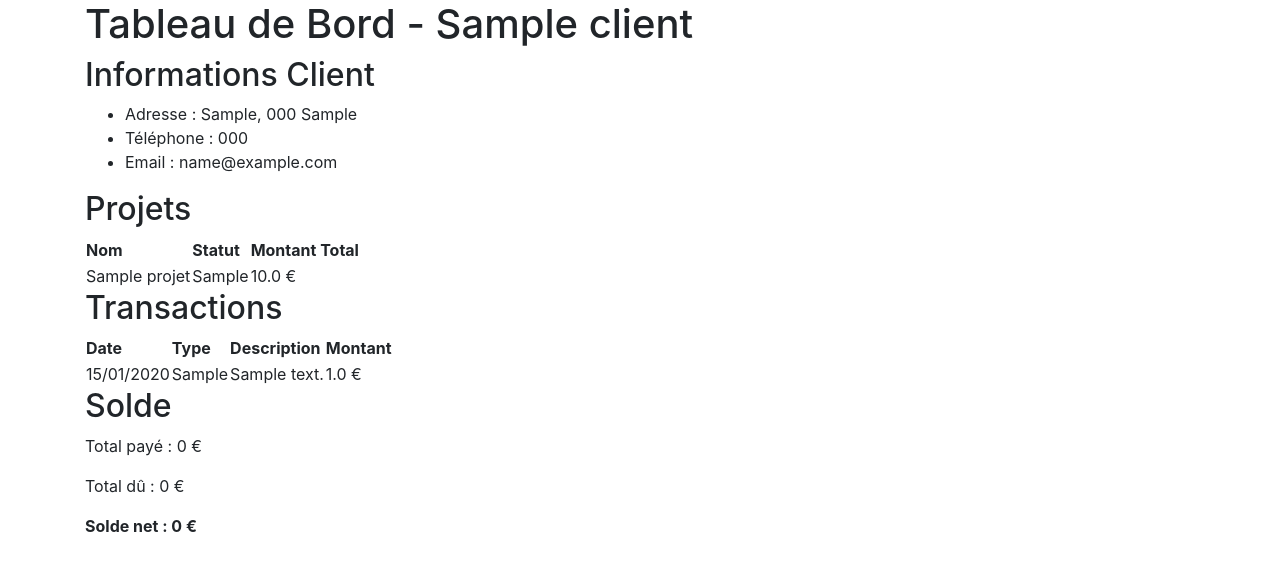
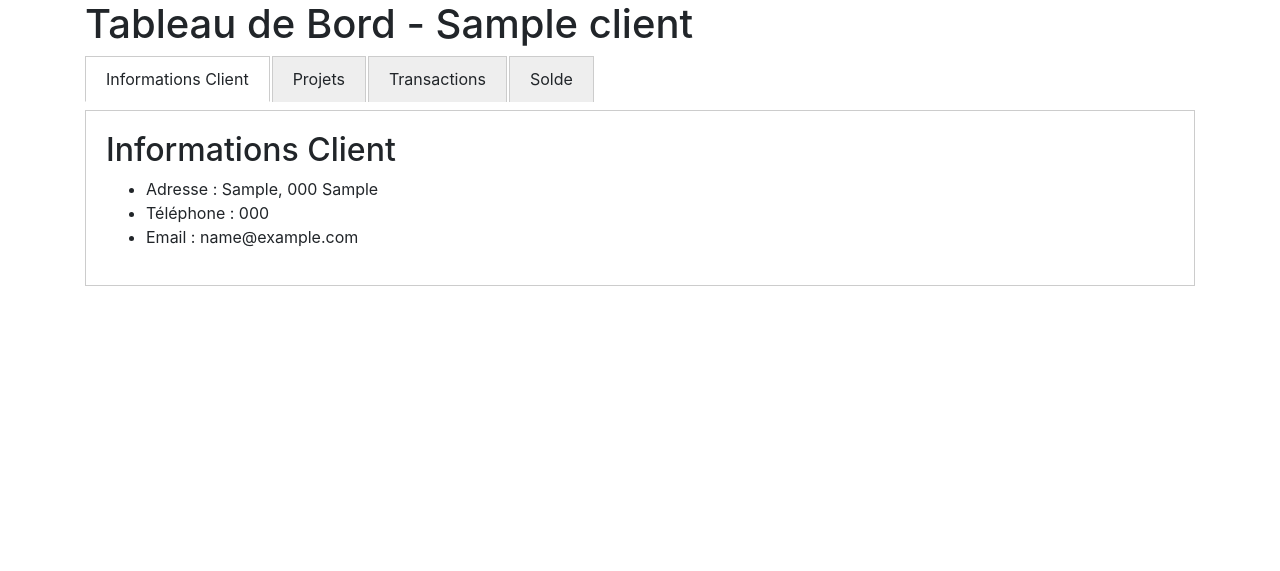
Before and after one commit to Iconoklaste/mon_compta_app, a Flask app: page /clients/1 in a window 1280 px wide. Shown: the part 56-627 px from the top of the page. Run offline with Flask 3, Linux system fonts and the light colour scheme; the visitor is signed in with stand-in values (Sample User, id 1); tables that the repository leaves empty hold one stand-in row (values such as "Sample post"); parts of the project's set-up code (start-up, migrations or seed data) failed here and were passed over; some libraries are stand-ins or nearby versions.

Commit message:
maj dashbord client en onglet

```diff
--- a/templates/client_dashboard.html
+++ b/templates/client_dashboard.html
@@ -3,41 +3,54 @@
 {% block content %}
 <h1>Tableau de Bord - {{ client.nom }}</h1>
 
+<div class="tabs">
+    <input type="radio" name="tabs" id="tab1" checked="checked">
+    <label for="tab1">Informations Client</label>
+    <div class="tab">
         <h2>Informations Client</h2>
         <ul>
             <li>Adresse : {{ client.adresse }}, {{ client.code_postal }} {{ client.ville }}</li>
             <li>Téléphone : {{ client.telephone }}</li>
             <li>Email : {{ client.mail }}</li>
         </ul>
+    </div>
 
+    <input type="radio" name="tabs" id="tab2">
+    <label for="tab2">Projets</label>
+    <div class="tab">
         <h2>Projets</h2>
-<table>
+        <table class="full-width-table">
             <thead>
                 <tr>
                     <th>Nom</th>
                     <th>Statut</th>
-            <th>Montant Total</th>
+                    <th class="right-align">Montant Total</th>
                 </tr>
             </thead>
             <tbody>
                 {% for projet in projets %}
-        <tr>
+                <tr class="clickable-row" onclick="window.location=&quot;{{ url_for('projets.projet_detail', projet_id=projet.id) }}&quot;">
                     <td>{{ projet.nom }}</td>
                     <td>{{ projet.statut }}</td>
-            <td>{{ projet.get_total() }} €</td>
+                    <td class="right-align">{{ projet.get_total() }} €</td>
                 </tr>
                 {% endfor %}
             </tbody>
         </table>
+    </div>
 
+    <input type="radio" name="tabs" id="tab3">
+    <label for="tab3">Transactions</label>
+    <div class="tab">
         <h2>Transactions</h2>
-<table>
+        <table class="full-width-table">
             <thead>
                 <tr>
                     <th>Date</th>
                     <th>Type</th>
                     <th>Description</th>
-            <th>Montant</th>
+                    <th>Projet</th>
+                    <th class="right-align">Montant</th>
                 </tr>
             </thead>
             <tbody>
@@ -46,15 +59,95 @@
                     <td>{{ transaction.date.strftime('%d/%m/%Y') }}</td>
                     <td>{{ transaction.type }}</td>
                     <td>{{ transaction.description }}</td>
-            <td>{{ transaction.montant }} €</td>
+                    <td>
+                        {% if transaction.projet %}
+                            {{ transaction.projet.nom }}
+                        {% else %}
+                            -
+                        {% endif %}
+                    </td>
+                    <td class="right-align">{{ transaction.montant }} €</td>
                 </tr>
                 {% endfor %}
             </tbody>
         </table>
+    </div>
 
+    <input type="radio" name="tabs" id="tab4">
+    <label for="tab4">Solde</label>
+    <div class="tab">
         <h2>Solde</h2>
         <p>Total payé : {{ total_paye }} €</p>
         <p>Total dû : {{ total_du }} €</p>
         <p><strong>Solde net : {{ solde }} €</strong></p>
+    </div>
+</div>
+
+<style>
+    /* Style pour les onglets */
+    .tabs {
+        display: flex;
+        flex-wrap: wrap;
+        width: 100%;
+    }
+
+    .tabs input[type="radio"] {
+        display: none;
+    }
+
+    .tabs label {
+        padding: 10px 20px;
+        background: #eee;
+        border: 1px solid #ccc;
+        cursor: pointer;
+        margin-right: 2px;
+        border-bottom: none;
+    }
+
+    .tabs .tab {
+        width: 100%;
+        padding: 20px;
+        background: #fff;
+        border: 1px solid #ccc;
+        order: 1;
+        display: none;
+
+    }
+
+    .tabs input[type="radio"]:checked + label {
+        background: #fff;
+        border-bottom: 1px solid #fff;
+    }
+
+    .tabs input[type="radio"]:checked + label + .tab {
+        display: block;
+    }
+
+    /* Style pour les tableaux */
+    .full-width-table {
+        width: 100%;
+        border-collapse: collapse; /* Fusionne les bordures des cellules */
+    }
+
+    .full-width-table th,
+    .full-width-table td {
+        padding: 8px;
+        text-align: left;
+    }
+
+    .right-align {
+        text-align: right;
+    }
+
+    /* Style pour le survol de la souris */
+    .full-width-table tbody tr:hover {
+        background-color: #f0f0f0; /* Gris clair au survol */
+        cursor: pointer;
+    }
+    /* Style pour les lignes cliquables */
+    .clickable-row{
+        cursor: pointer;
+    }
+</style>
 
 {% endblock %}
```
Lines whose indentation alone changed are shown as unchanged.
